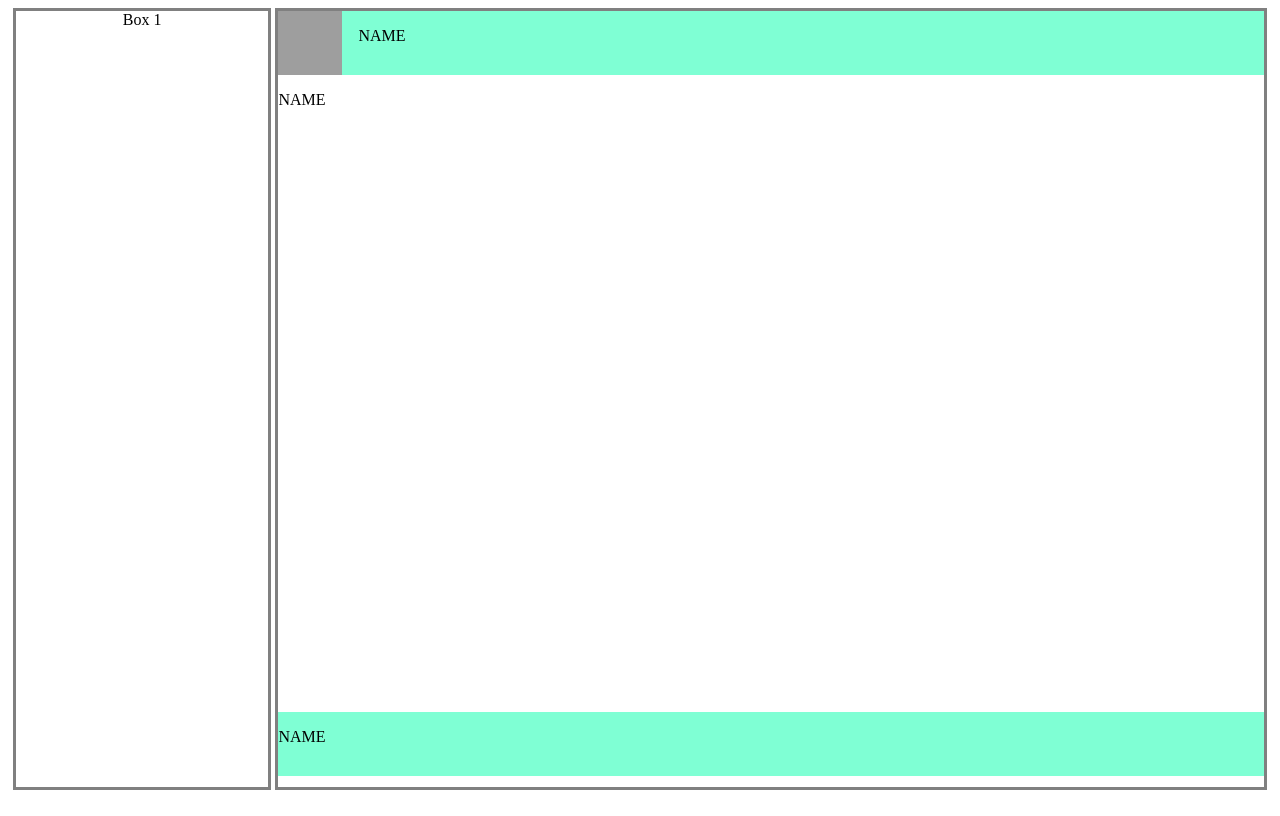
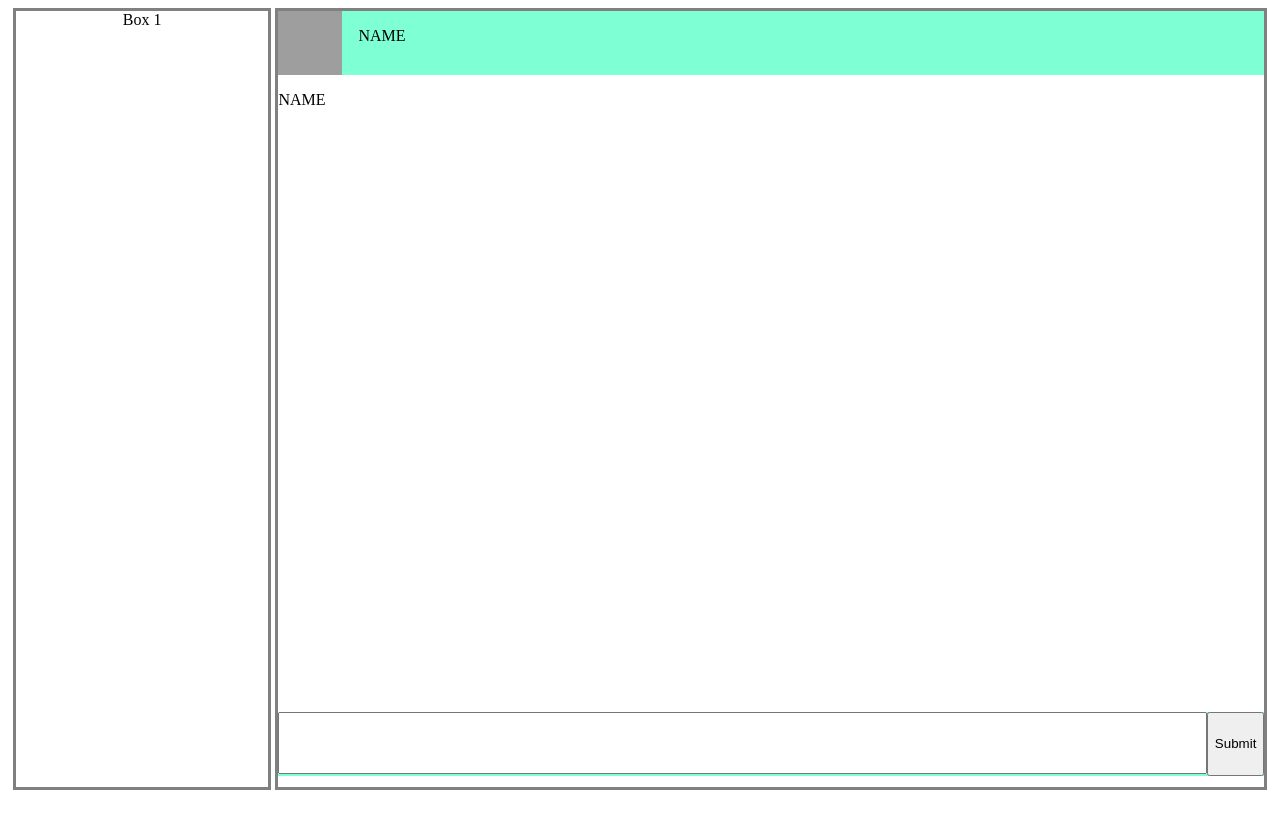
Before and after one commit to m-zeeshanashraf/p2p_app, a Flask app: page / in a window 1280 px wide. After the commit the page ends 790 px from the top, so only its background shows below. Run offline with Flask 3, Linux system fonts and the light colour scheme; grey boxes are pictures that could not be loaded.

Commit message:
modified:   UI/static/style.css 	modified:   UI/templates/home.html

```diff
--- a/UI/static/style.css
+++ b/UI/static/style.css
@@ -1,6 +1,6 @@
 .body {
   min-width: 1000px;
-  min-height: 800px;
+  min-height: 800;
 
 }
 
@@ -68,9 +68,19 @@
 }
 
 
+textarea{
+  color: rebeccapurple;
+  height: 7dvh;
+  resize: none;
+  width: 100%;
+}
 
+div#MessageArea {
+align-content: center;
+display: flex;
+width: 100%;
 
-
+}
 
 .box1 {
   display: inline-block;
--- a/UI/templates/home.html
+++ b/UI/templates/home.html
@@ -28,8 +28,10 @@
                 <p>NAME</p>
             </div>
             <div class="MessageSendingData">
+                <div id="MessageArea"><textarea  name="MessageArea"></textarea></div>
 
-                <p>NAME</p>
+                <button>Submit</button>
+
             </div>
 
 
```
